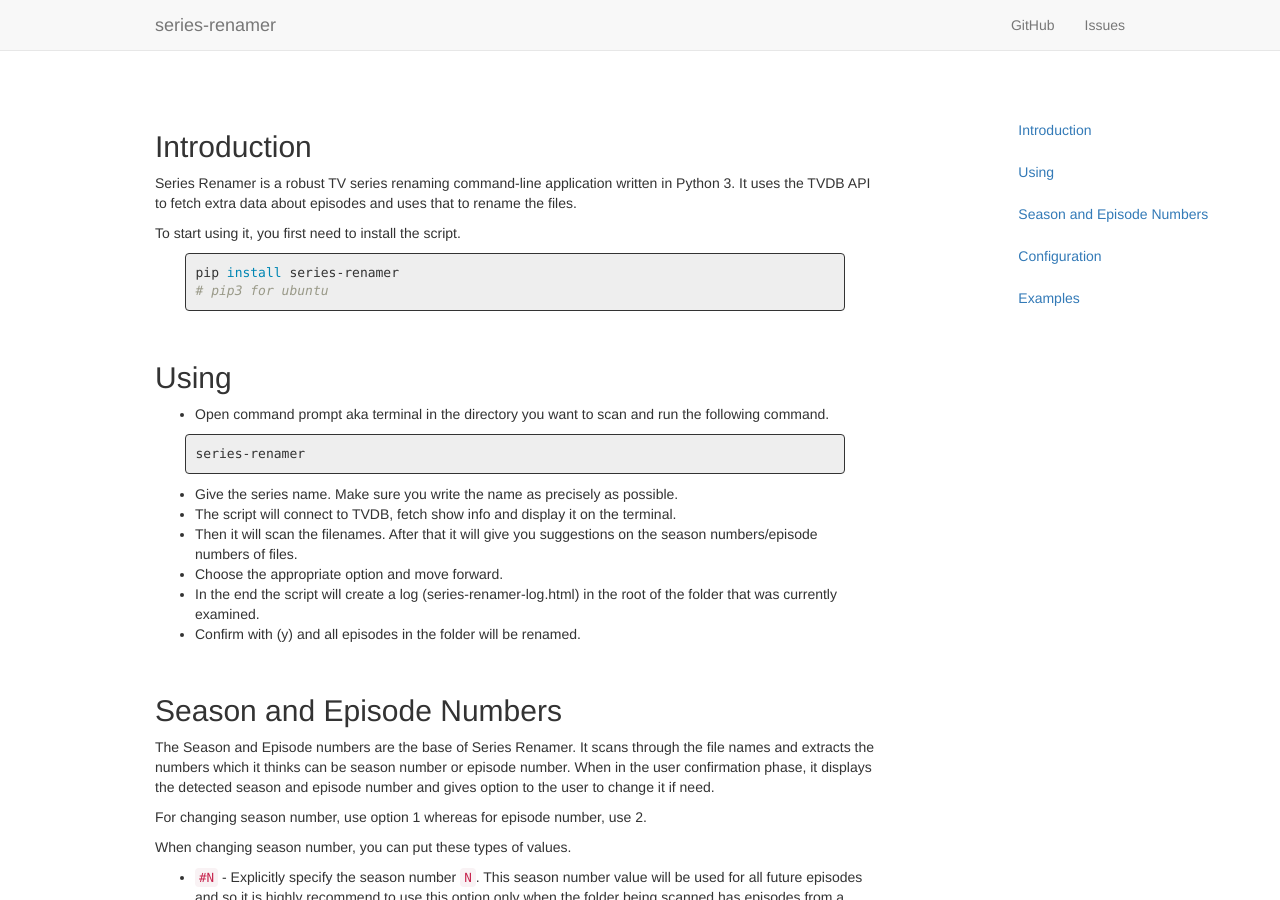
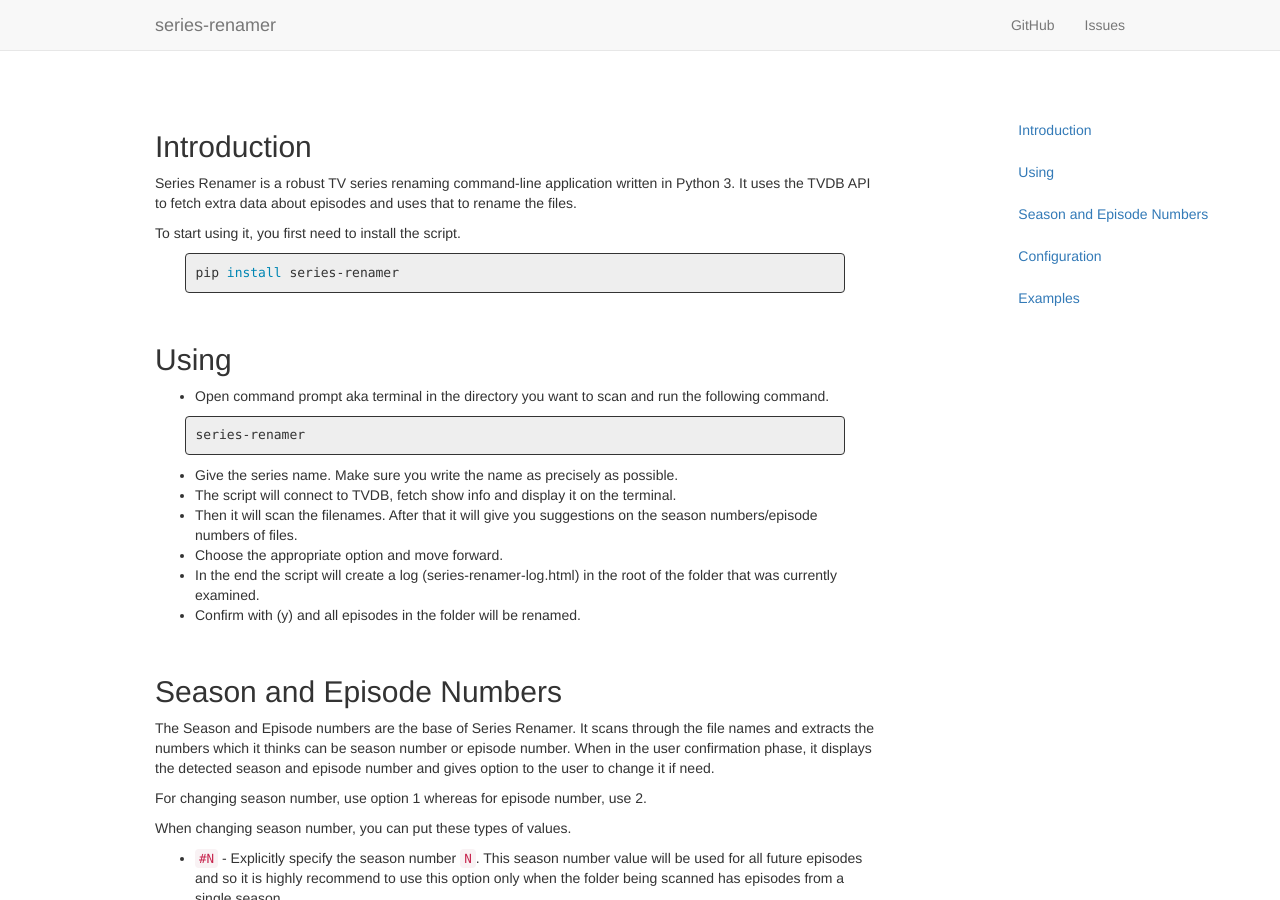
Before and after one commit to aviaryan/series-renamer, a Jekyll site: the page built from index.md, in a window 1280 px wide and 900 px high. Built offline with Jekyll 4.4.1, drawn with Linux system fonts in a browser that asks for light colours; nearby versions of some CDN libraries; Markdown is read by kramdown in place of the engine named in the settings.

Commit message:
removed pip3 from install instructs

````diff
--- a/index.md
+++ b/index.md
@@ -11,7 +11,6 @@ To start using it, you first need to install the script.
 
 ```bash
 pip install series-renamer
-# pip3 for ubuntu
 ```
 
 
````
